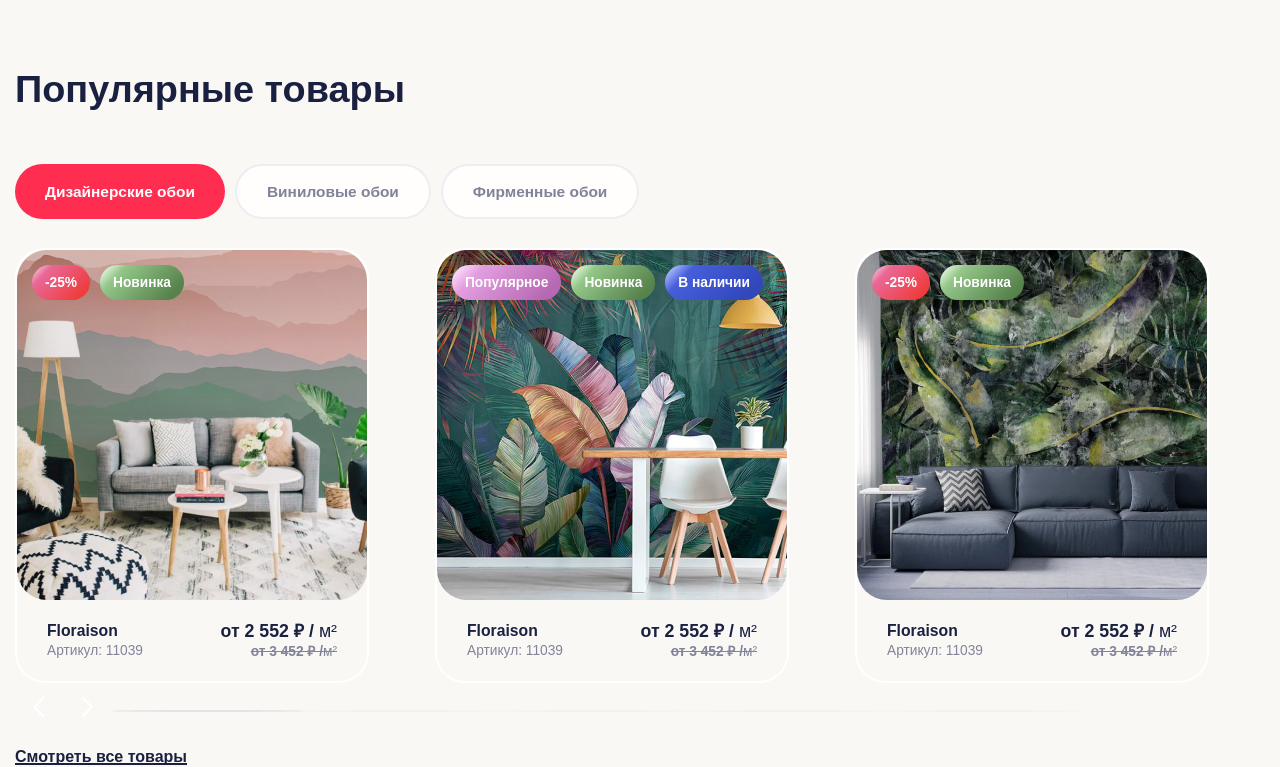
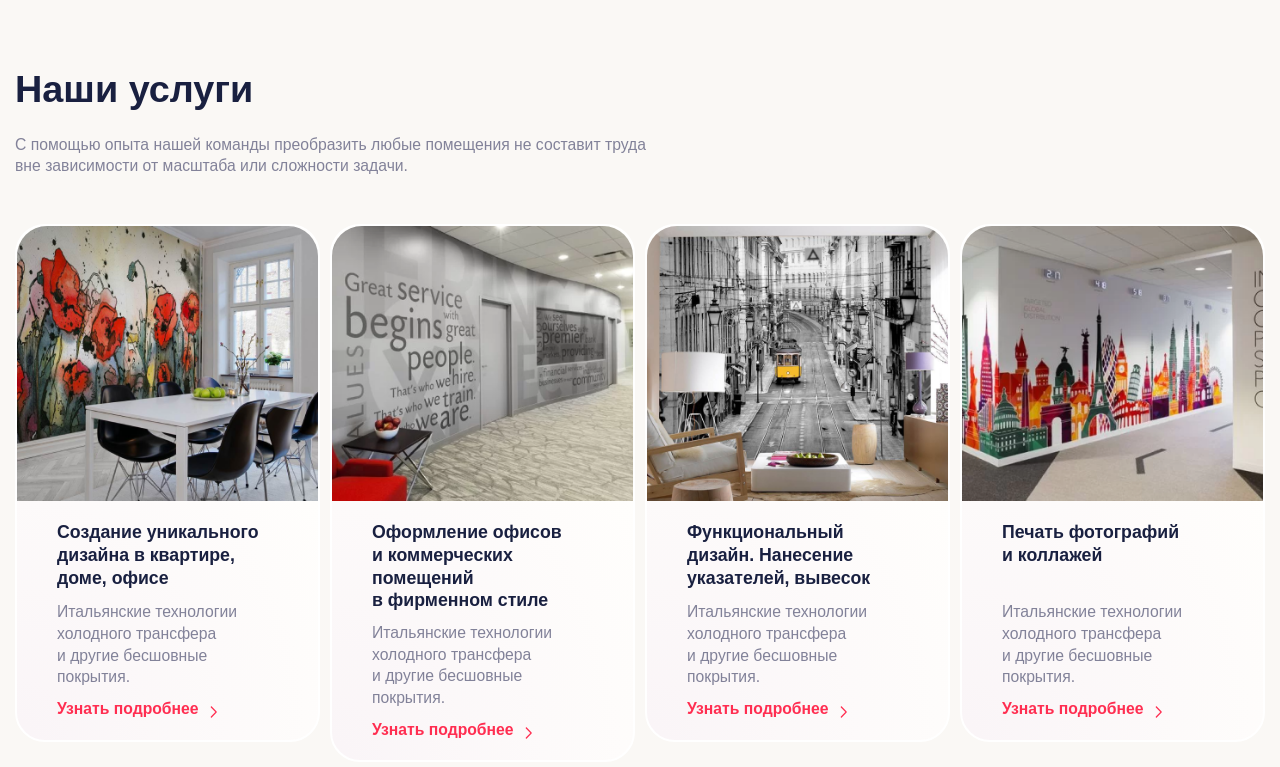
Before and after one commit to Salosion/stenoPrint, a website built with webpack: page src/index.html in a window 1280 px wide. Shown: the part 1720-2487 px from the top of the page. Built offline with nearby package versions, Linux system fonts and the light colour scheme; files whose address does not match are found by name.

Commit message:
adede block services

```diff
--- /dev/null
+++ b/src/html/_services.htm
@@ -0,0 +1,67 @@
+<section class="services">
+  <div class="services__container">
+    <h3 class="services__title title">Наши услуги</h3>
+    <p class="services__descr">
+      С помощью опыта нашей команды преобразить любые помещения не составит труда вне зависимости от масштаба или
+      сложности
+      задачи.
+    </p>
+    <div class="services__slider">
+      <div class="services__swiper">
+        <div class="services__slide slide-services">
+          <img class="slide-services__img" src="@img/services/01.png" alt="Изображение">
+          <div class="slide-services__box">
+            <div class="slide-services__box-title">
+              <h6 class="slide-services__title">
+                Создание уникального дизайна в квартире, доме, офисе
+              </h6>
+            </div>
+            <p class="slide-services__text">Итальянские технологии холодного трансфера и другие бесшовные покрытия.</p>
+            <a class="slide-services__link" href="#">Узнать подробнее</a>
+          </div>
+        </div>
+        <div class="services__slide slide-services">
+          <img class="slide-services__img" src="@img/services/02.png" alt="Изображение">
+          <div class="slide-services__box">
+            <div class="slide-services__box-title">
+              <h6 class="slide-services__title">Оформление офисов и коммерческих помещений в фирменном стиле</h6>
+            </div>
+            <p class="slide-services__text">Итальянские технологии холодного трансфера и другие бесшовные покрытия.</p>
+            <a class="slide-services__link" href="#">Узнать подробнее</a>
+          </div>
+        </div>
+        <div class="services__slide slide-services">
+          <img class="slide-services__img" src="@img/services/03.png" alt="Изображение">
+          <div class="slide-services__box">
+            <div class="slide-services__box-title">
+              <h6 class="slide-services__title">Функциональный дизайн. Нанесение указателей, вывесок</h6>
+            </div>
+            <p class="slide-services__text">Итальянские технологии холодного трансфера и другие бесшовные покрытия.</p>
+            <a class="slide-services__link" href="#">Узнать подробнее</a>
+          </div>
+
+        </div>
+        <div class="services__slide slide-services">
+          <img class="slide-services__img" src="@img/services/04.png" alt="Изображение">
+          <div class="slide-services__box">
+            <div class="slide-services__box-title">
+              <h6 class="slide-services__title">Печать фотографий и коллажей</h6>
+            </div>
+            <p class="slide-services__text">Итальянские технологии холодного трансфера и другие бесшовные покрытия.</p>
+            <a class="slide-services__link" href="#">Узнать подробнее</a>
+          </div>
+        </div>
+        <div class="services__slide slide-services">
+          <img class="slide-services__img" src="@img/services/02.png" alt="Изображение">
+          <div class="slide-services__box">
+            <div class="slide-services__box-title">
+              <h6 class="slide-services__title">Оформление офисов и коммерческих помещений в фирменном стиле</h6>
+            </div>
+            <p class="slide-services__text">Итальянские технологии холодного трансфера и другие бесшовные покрытия.</p>
+            <a class="slide-services__link" href="#">Узнать подробнее</a>
+          </div>
+        </div>
+      </div>
+    </div>
+  </div>
+</section>
--- a/src/index.html
+++ b/src/index.html
@@ -10,6 +10,7 @@
         @@include('html/_hero.htm',{})
         @@include('html/_info.htm',{})
         @@include('html/_feature.htm',{})
+        @@include('html/_services.htm',{})
         @@include('html/_product.htm',{})
         @@include('html/_offer.htm',{})
         @@include('html/_blog-home.htm',{})
--- a/src/js/files/sliders.js
+++ b/src/js/files/sliders.js
@@ -50,25 +50,12 @@ function initSliders() {
       // Подключаем модули слайдера
       // для конкретного случая
       modules: [Navigation, Pagination],
-      /*
-      effect: 'fade',
-      autoplay: {
-        delay: 3000,
-        disableOnInteraction: false,
-      },
-      */
       observer: true,
       observeParents: true,
-      allowTouchMove: false,
       slidesPerView: 1,
       spaceBetween: 20,
-      // autoHeight: true,
       speed: 800,
-      //touchRatio: 0,
-      //simulateTouch: false,
       loop: true,
-      //preloadImages: false,
-      //lazy: true,
       // Dotts
       pagination: {
         el: '.slider-hero__pagination',
@@ -93,19 +80,13 @@ function initSliders() {
       on: {}
     });
   }
+  //======================================================================================================================================
 
   if (document.querySelector('.blog-home__slider')) {
     new Swiper('.blog-home__slider', {
       // Подключаем модули слайдера
       // для конкретного случая
       modules: [Navigation, Pagination],
-      /*
-      effect: 'fade',
-      autoplay: {
-        delay: 3000,
-        disableOnInteraction: false,
-      },
-      */
       observer: true,
       observeParents: true,
       slidesPerView: 3,
@@ -113,7 +94,6 @@ function initSliders() {
       speed: 800,
       loop: true,
       preloadImages: true,
-      //lazy: true,
       // Dotts
       pagination: {
         el: '.blog-home__slider-pag',
@@ -133,6 +113,7 @@ function initSliders() {
       on: {}
     });
   }
+  //======================================================================================================================================
 
   // Слайдеры в tabs к блоку product
 
@@ -141,13 +122,6 @@ function initSliders() {
       // Подключаем модули слайдера
       // для конкретного случая
       modules: [Navigation, Pagination],
-      /*
-      effect: 'fade',
-      autoplay: {
-        delay: 3000,
-        disableOnInteraction: false,
-      },
-      */
       observer: true,
       observeParents: true,
       slidesPerView: 4,
@@ -155,7 +129,6 @@ function initSliders() {
       speed: 800,
       loop: true,
       preloadImages: true,
-      //lazy: true,
       // Dotts
       pagination: {
         el: '.nav-tabs-design__pag',
@@ -180,13 +153,6 @@ function initSliders() {
       // Подключаем модули слайдера
       // для конкретного случая
       modules: [Navigation, Pagination],
-      /*
-      effect: 'fade',
-      autoplay: {
-        delay: 3000,
-        disableOnInteraction: false,
-      },
-      */
       observer: true,
       observeParents: true,
       slidesPerView: 4,
@@ -194,7 +160,6 @@ function initSliders() {
       speed: 800,
       loop: true,
       preloadImages: true,
-      //lazy: true,
       // Dotts
       pagination: {
         el: '.nav-tabs-vinyl__pag',
@@ -220,13 +185,6 @@ function initSliders() {
       // Подключаем модули слайдера
       // для конкретного случая
       modules: [Navigation, Pagination],
-      /*
-      effect: 'fade',
-      autoplay: {
-        delay: 3000,
-        disableOnInteraction: false,
-      },
-      */
       observer: true,
       observeParents: true,
       slidesPerView: 4,
@@ -234,7 +192,6 @@ function initSliders() {
       speed: 800,
       loop: true,
       preloadImages: true,
-      //lazy: true,
       // Dotts
       pagination: {
         el: '.nav-tabs-brended__pag',
@@ -254,7 +211,36 @@ function initSliders() {
       on: {}
     });
   }
+  //======================================================================================================================================
+
+  if (document.querySelector('.services__slider')) {
+    new Swiper('.services__slider', {
+      // Подключаем модули слайдера
+      // для конкретного случая
+      modules: [Navigation, Pagination],
+      observer: true,
+      observeParents: true,
+      slidesPerView: 4,
+      spaceBetween: 10,
+      speed: 800,
+      loop: true,
+      preloadImages: true,
+      // Dotts
+      // pagination: {
+      //   el: '.slider-hero__pagination',
+      //   clickable: false,
+      // },
+      // Arrows
+      // navigation: {
+      //   nextEl: '.slider-hero__next',
+      //   prevEl: '.slider-hero__prev',
+      // },
+      breakpoints: {},
+      on: {}
+    });
+  }
 }
+
 // Скролл на базе слайдера (по классу swiper_scroll для оболочки слайдера)
 function initSlidersScroll() {
   // Добавление классов слайдера
--- /dev/null
+++ b/src/scss/services.scss
@@ -0,0 +1,83 @@
+.services {
+  @include adaptiveValue("padding-bottom", 120, 60);
+
+  &__title {
+    &:not(:last-child) {
+      margin-bottom: rem(20);
+    }
+  }
+
+  &__descr {
+    @include adaptiveValue("font-size", 16, 14);
+    @include adaptiveValue("margin-bottom", 50, 30);
+    @include adaptiveValue("max-width", 710, 335);
+    line-height: math.div(22, 16);
+    color: $textColor;
+  }
+
+  &__swiper {}
+
+  &__slide {
+    max-width: rem(350);
+    border-radius: rem(30);
+    background: radial-gradient(122.18% 82.54% at 0% 100%, rgba(229, 207, 228, 0.2) 0%, rgba(147, 198, 136, 0) 100%, rgba(229, 207, 228, 0) 100%), #fffefc;
+    border: rem(2) solid $whiteColor;
+  }
+}
+
+.slide-services {
+  &__img {
+    border-top-left-radius: rem(30);
+    border-top-right-radius: rem(30);
+    max-width: 100%;
+    height: auto;
+  }
+
+  &__box {
+    padding: rem(20) rem(40);
+  }
+
+  &__box-title {
+    min-height: 70px;
+
+    &:not(:last-child) {
+      margin-bottom: rem(10);
+    }
+  }
+
+  &__title {
+    font-weight: 600;
+    @include adaptiveValue("font-size", 18, 16);
+    line-height: math.div(23, 18);
+    color: $mainColor;
+  }
+
+  &__text {
+    @include adaptiveValue("font-size", 16, 14);
+    line-height: math.div(22, 16);
+    color: $textColor;
+
+    &:not(:last-child) {
+      margin-bottom: rem(10);
+    }
+  }
+
+  &__link {
+    position: relative;
+    @include adaptiveValue("font-size", 16, 14);
+    line-height: math.div(22, 16);
+    font-weight: 600;
+    color: $redColor;
+    padding-right: rem(23);
+
+    &::after {
+      content: '';
+      position: absolute;
+      right: rem(0);
+      top: rem(3);
+      width: rem(18);
+      height: rem(18);
+      background-image: url('@img/icons/arrow.svg');
+    }
+  }
+}
--- a/src/scss/style.scss
+++ b/src/scss/style.scss
@@ -142,9 +142,9 @@ body {
 @import "info";
 @import "feature";
 @import "product-card";
+@import "services";
 @import "product";
 @import "offer";
-@import "blog-home";
 @import "blog-home";
 
 // Подключение стилей отдельных страниц
```
Also changed, not shown: src/img/icons/arrow.svg (added).
